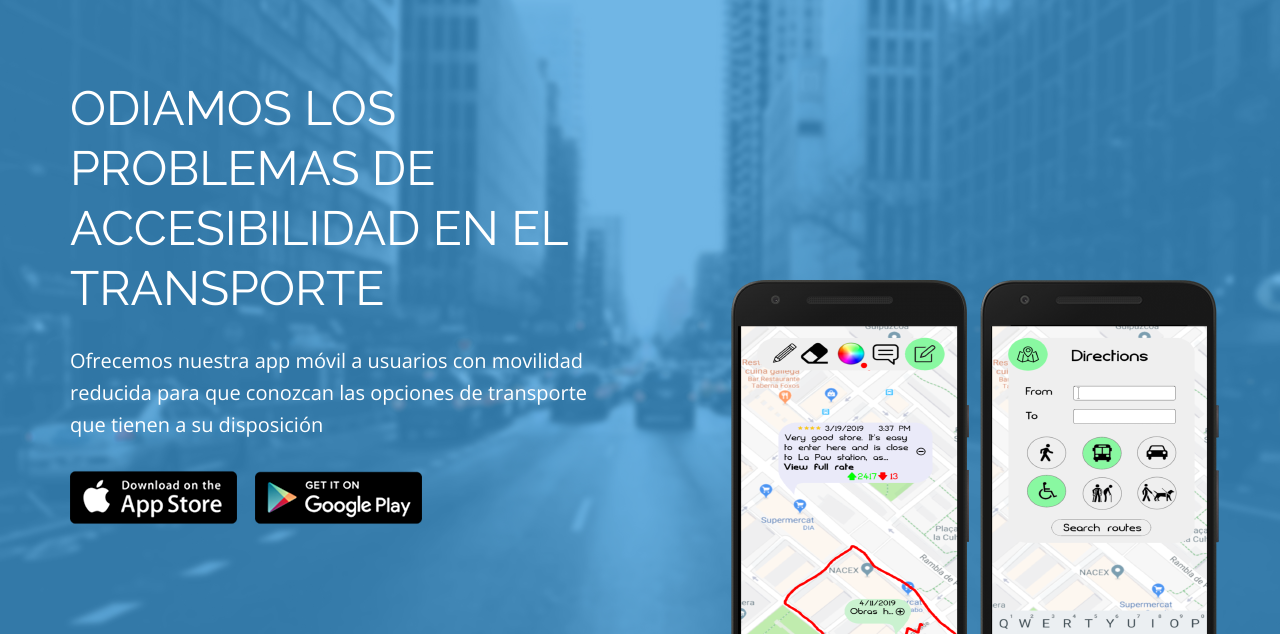
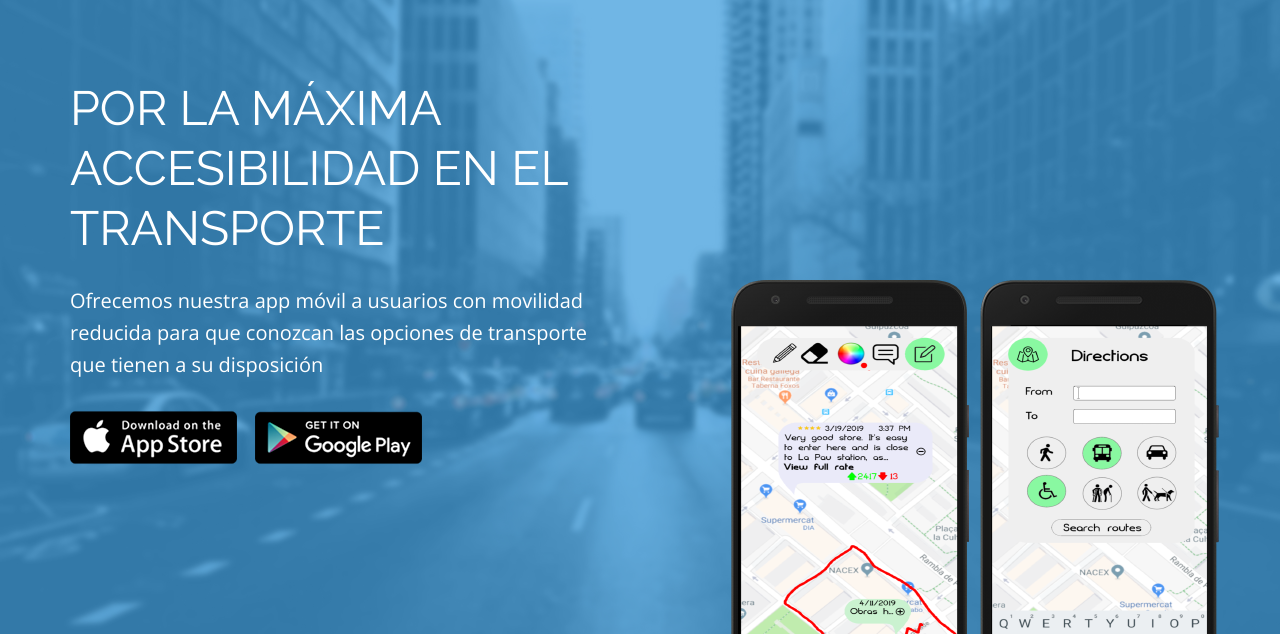
Before and after one commit to cristian-g/allways, a plain HTML site: page index.html in a window 1280 px wide. Shown: the part 166-800 px from the top of the page. Drawn offline with nearby package versions, Linux system fonts and the light colour scheme.

Commit message:
"Odiamos" cambiado

```diff
--- a/index.html
+++ b/index.html
@@ -108,7 +108,7 @@
 					<div class="row">
 						<div class="col-xs-12 col-sm-6 col-md-6 pt-100 wow fadeInUp" data-wow-duration="1s">
 							<div class="slide--headline">
-								<h1>ODIAMOS LOS PROBLEMAS DE ACCESIBILIDAD EN EL TRANSPORTE</h1>
+								<h1>POR LA MÁXIMA ACCESIBILIDAD EN EL TRANSPORTE</h1>
 							</div>
 							<div class="slide--bio">Ofrecemos nuestra app móvil a usuarios con movilidad reducida para que conozcan las opciones de transporte que tienen a su disposición</div>
 							<div class="slide--action cta">
```
